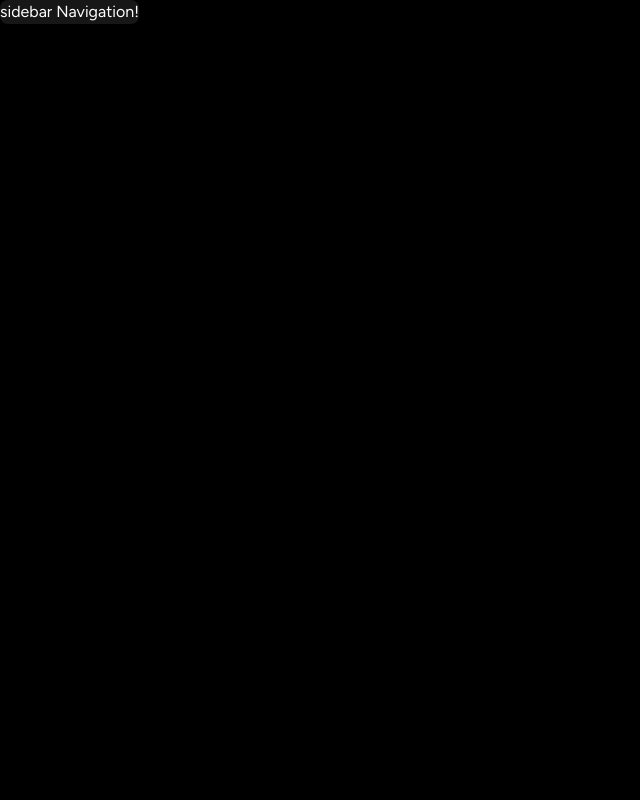
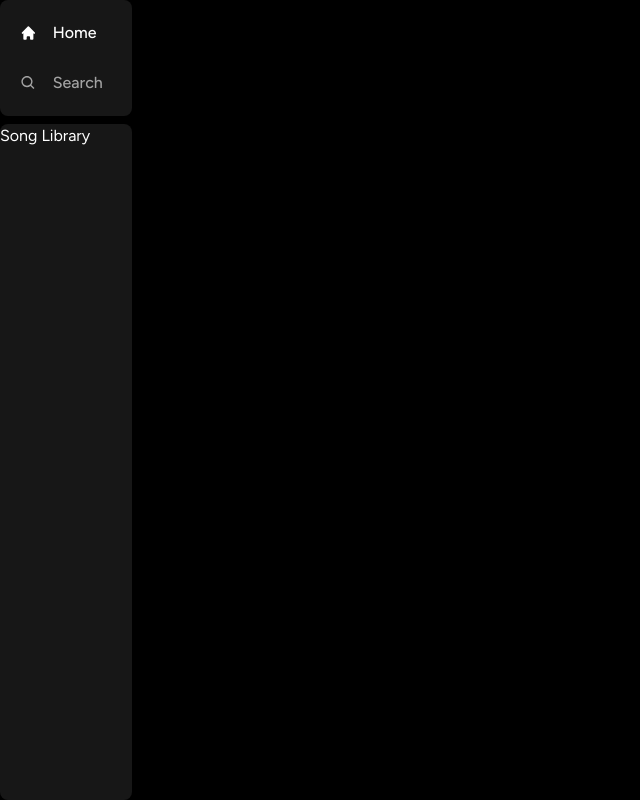
Before and after one commit to Abubakar-Meigag/spotify-project-nextjs, a Next.js app: page / in a window 1280 px wide. Shown: the whole page, without its empty margins (0-640 px from the left). Built offline with nearby package versions, Linux system fonts and the light colour scheme.

Commit message:
update set up the navigation bar

```diff
--- a/components/Box.tsx
+++ b/components/Box.tsx
@@ -15,7 +15,9 @@
             rounded-lg
             h-fit
             w-full
-      `)}>
+      `,
+            className
+      )}>
              { children }
       </div>
   )
--- a/components/Sidebar.tsx
+++ b/components/Sidebar.tsx
@@ -5,6 +5,7 @@
 import { BiSearch } from "react-icons/bi";
 import { HiHome } from "react-icons/hi";
 import Box from "./Box";
+import SidebarItem from "./SidebarItem";
 
 
 interface SidebarProps {
@@ -34,7 +35,17 @@
             <div className="flex h-full">
                   <div className="hidden md:flex flex-col gap-y-2 bg-black h-full w-[300px p2">
                         <Box>
-                              sidebar Navigation!
+                              <div className="flex flex-col gap-y-4 px-5 py-4">
+                                    {routes.map((item) => (
+                                          <SidebarItem
+                                                key={item.label}
+                                                {...item}
+                                          />
+                                    ))}
+                              </div>
+                        </Box>
+                        <Box className="overflow-y-auto h-full">
+                              Song Library
                         </Box>
                   </div>
             </div>
--- /dev/null
+++ b/components/SidebarItem.tsx
@@ -0,0 +1,30 @@
+import Link from "next/link";
+import { IconType } from "react-icons"
+import { twMerge } from "tailwind-merge";
+
+interface SidebarItemProps {
+  icon: IconType;
+  label: string;
+  active?: boolean;
+  href: string;
+}
+
+const SidebarItem: React.FC<SidebarItemProps> = ({
+  icon: Icon,
+  label,
+  active,
+  href
+}) => {
+  return (
+    <Link href={href} className={twMerge(`
+      flex flex-row h-auto items-center w-full gap-x-4 test-md font-medium cursor-pointer hover:text-white transition text-neutral-400 py-1
+    `,
+      active && "text-white"
+    )}>
+      <Icon size={26} />
+      <p className="truncate w-full">{label}</p>
+    </Link>
+  )
+}
+
+export default SidebarItem
```
